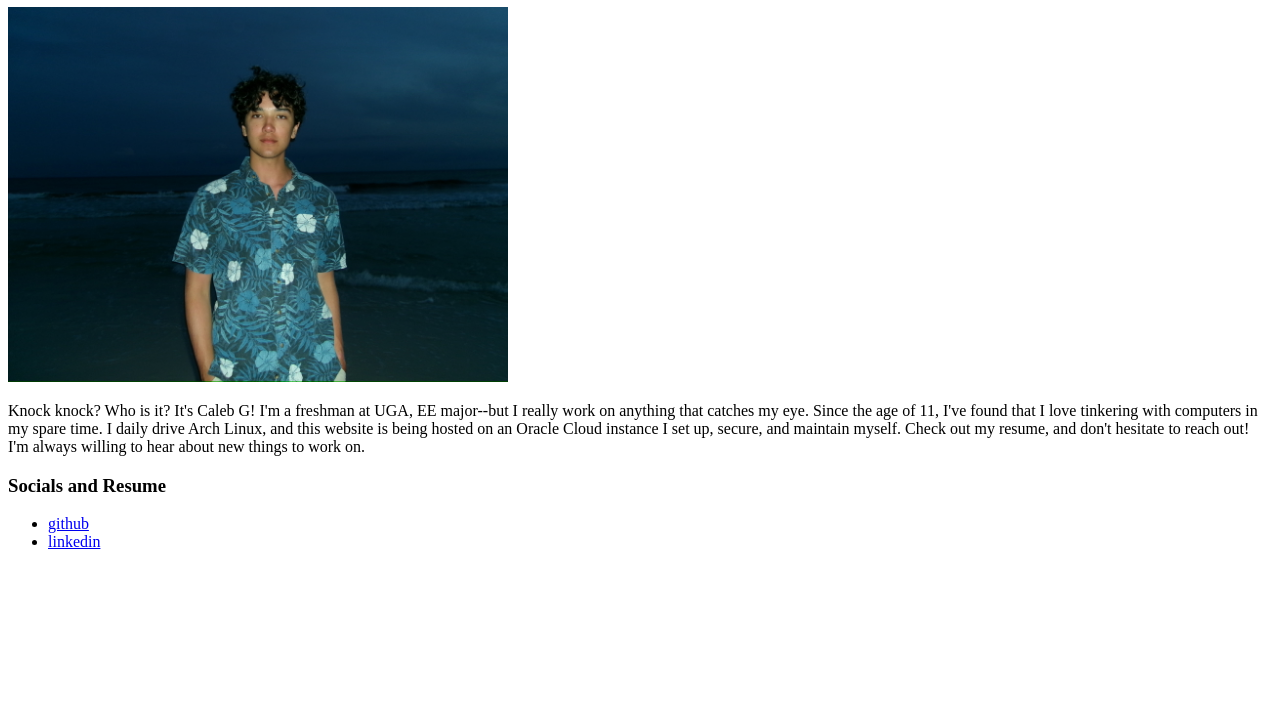
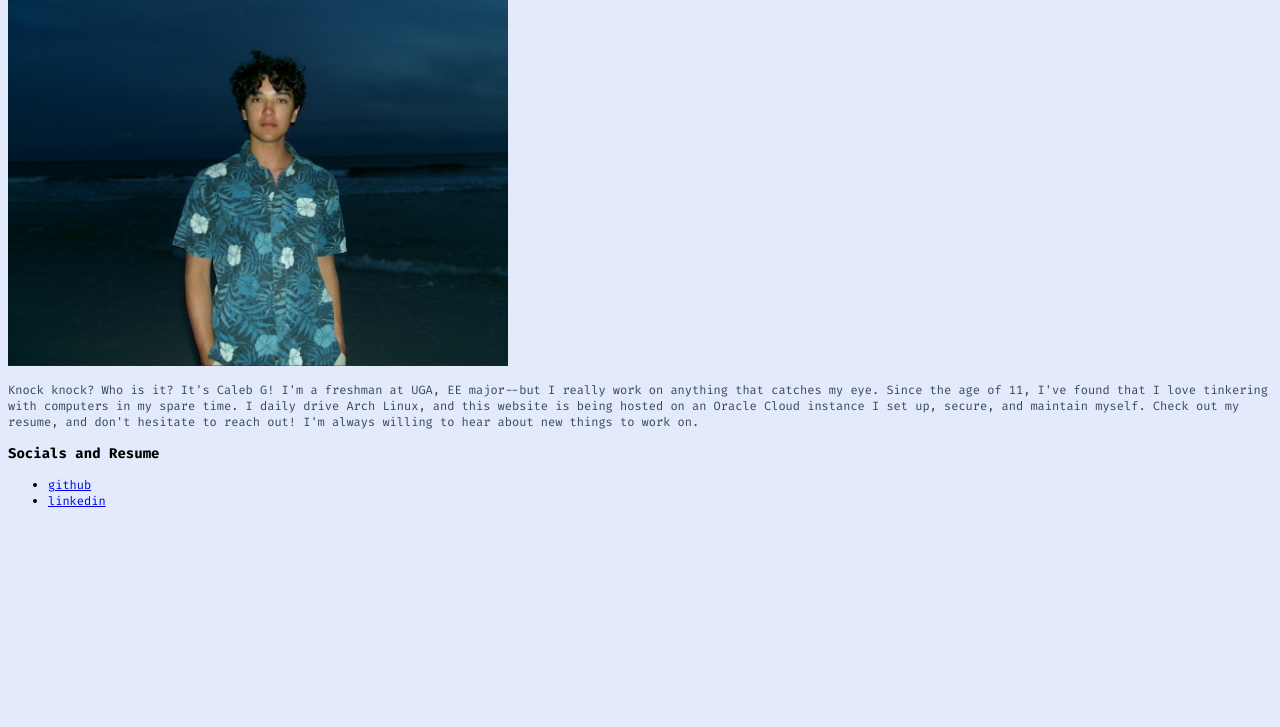
Before and after one commit to smileytheduck51/Personal-Site, a plain HTML site: page index.html in a window 1280 px wide. Shown: the part 73-800 px from the top of the page. Drawn offline with Linux system fonts and the light colour scheme.

Commit message:
basic css

```diff
--- a/index.html
+++ b/index.html
@@ -3,12 +3,17 @@
   <head>
     <meta charset="utf-8" />
     <meta name="viewport" content="width=device-width" />
-    <title>Caleb Gurbaxani's Personal Site</title>
+    <title>Caleb Gurbaxani's Personal Website</title>
+    <link href="styles/style.css" rel="stylesheet"/>
+
+    <link rel="preconnect" href="https://fonts.googleapis.com">
+    <link rel="preconnect" href="https://fonts.gstatic.com" crossorigin>
+    <link href="https://fonts.googleapis.com/css2?family=Fira+Code:wght@300..700&display=swap" rel="stylesheet">
   </head>
   <body>
 
     <h1>Caleb Gurbaxani's Website</h1>
-    <img src="images/IMG_4045.JPG" width=500px alt="Image of the man himself, Caleb G." />
+    <img src="assets/IMG_4045.JPG" width=500px alt="Image of the man himself, Caleb G." />
     <p>Knock knock? Who is it? It's Caleb G! I'm a freshman at UGA, EE major--but I really work on anything that catches my eye. Since the age of 11, I've found that I love tinkering with computers in my spare time. I daily drive Arch Linux, and this website is being hosted on an Oracle Cloud instance I set up, secure, and maintain myself. Check out my resume, and don't hesitate to reach out! I'm always willing to hear about new things to work on.</p>
 
     <h3>Socials and Resume</h3>
@@ -16,6 +21,7 @@
       <li><a href="https://github.com/smileytheduck51">github</a></li>
       <li><a href="https://www.linkedin.com/in/caleb-gurbaxani-90466830b">linkedin</a></li>
       <!-- add resume -->
+      <!-- make it smth with caddy redirecting to a clean path-->
     </ul>
 
   </body>
--- /dev/null
+++ b/styles/style.css
@@ -0,0 +1,9 @@
+html {
+    font-size: 12px;
+    font-family: "Fira Code", Variable;
+    background-color: #E2EAFC;
+}
+
+p {
+    color: #364958;
+}
```
Also changed, not shown: assets/IMG_4045.JPG (renamed from images/IMG_4045.JPG).
